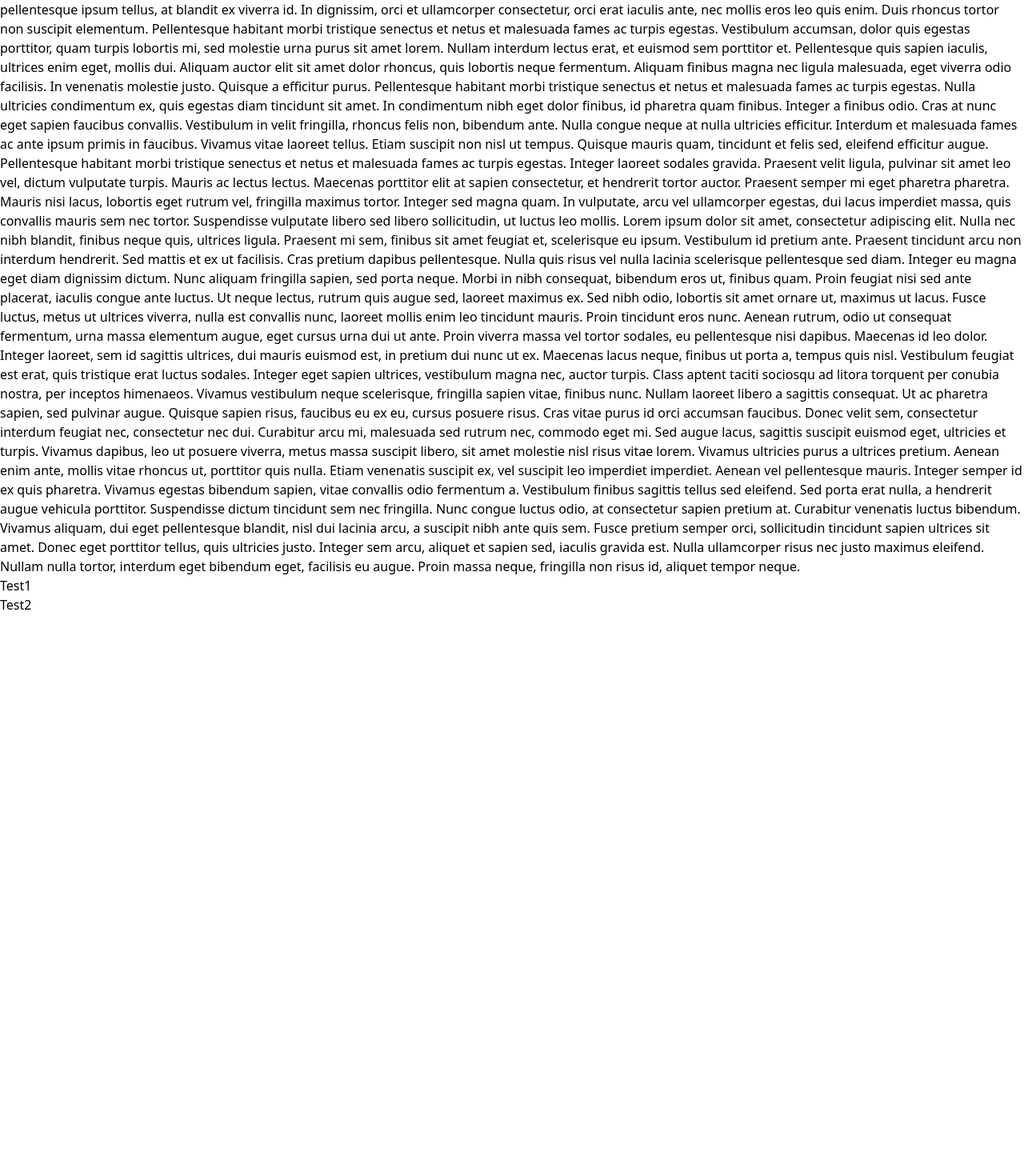
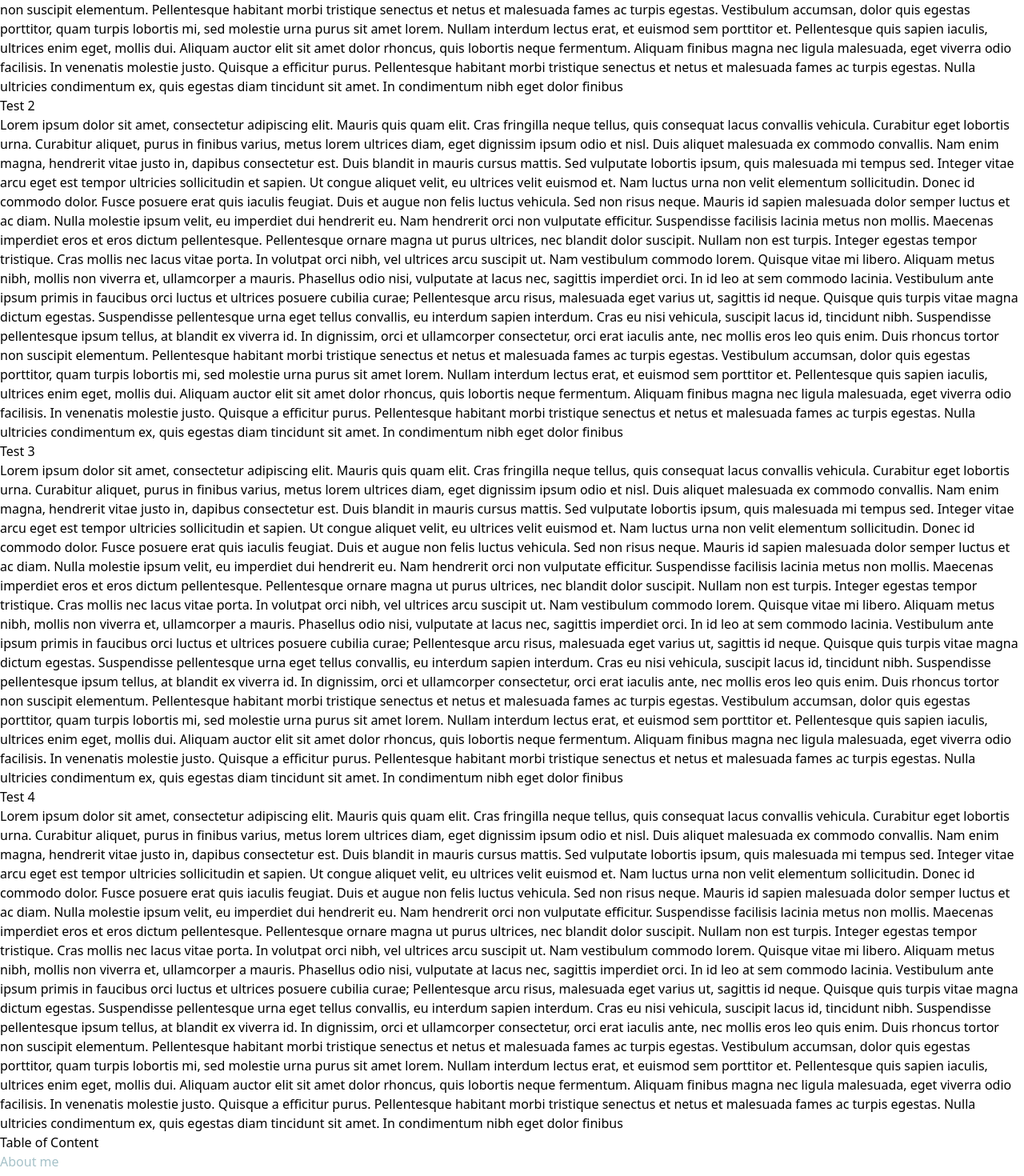
Before and after one commit to gordonlin-dev/personal-website, a Next.js app in the folder src/: page / in a window 1280 px wide. Shown: the part 360-1830 px from the top of the page at 80% size. Before the commit the page ends 1128 px from the top, so only its background shows below. Built offline with nearby package versions, Linux system fonts and the light colour scheme; what @material-tailwind/react would draw is missing.

Commit message:
implemented table of content

```diff
--- a/src/components/personal_website/TableOfContent.js
+++ b/src/components/personal_website/TableOfContent.js
@@ -1,12 +1,56 @@
+import {useEffect, useRef} from "react";
+
 export default function TableOfContent(){
+    useEffect(() => {
+        const tableOfContentLinks = document.getElementById("table-of-content").children
+        const observer = new IntersectionObserver(entries => {
+            entries.forEach(entry =>{
+                if(entry.isIntersecting){
+                    const currentId = entry.target.id
+                    for (let i = 0; i < tableOfContentLinks.length; i++){
+                        const id = tableOfContentLinks[i].id
+                        if(id == currentId){
+                            tableOfContentLinks[i].children[0].style.color = "#A6C2C9";
+                        }else{
+                            tableOfContentLinks[i].children[0].style.color = "#FFFFFF";
+                        }
+                    }
+                }
+            })
+        }, {
+            rootMargin: "-10% 0px -60% 0px"
+        })
+        const headings = Array.from(document.querySelectorAll("h1"));
+        headings.forEach((element) => observer.observe(element))
+        return () => observer.disconnect()
+    })
+    function scroll(e, id){
+        e.preventDefault()
+        document.querySelector("#" + id).scrollIntoView(
+            {
+                behavior: "smooth",
+                block:"center",
+                inline: "center"
+            }
+        )
+    }
     return(
-        <nav className="text-color-text-body-white">
-            <ul>
-                <li>
-                    <a href="">Test1</a>
+        <nav>
+            <div className= "mb-6 text-color-text-body-white font-bold text-2xl">
+                Table of Content
+            </div>
+            <ul className="text-color-text-body-white text-2xl" id="table-of-content">
+                <li className= "mb-3" id="test1">
+                    <a href="#test1" onClick={(e) => scroll(e, "test1")}>About me</a>
                 </li>
-                <li>
-                    <a href="">Test2</a>
+                <li className= "mb-3" id="test2">
+                    <a href="#test2" onClick={(e) => scroll(e, "test2")}>Experience</a>
+                </li>
+                <li className= "mb-3" id="test3">
+                    <a href="#test3" onClick={(e) => scroll(e, "test3")}>Projects</a>
+                </li>
+                <li className= "mb-3" id="test4">
+                    <a href="#test4" onClick={(e) => scroll(e, "test4")}>Contact</a>
                 </li>
             </ul>
         </nav>
--- a/src/components/personal_website/mainLayout.js
+++ b/src/components/personal_website/mainLayout.js
@@ -14,7 +14,7 @@ export default function MainLayout({children}){
                         {children}
                     </div>
                     <div className="col-span-2">
-                        <div className="flex w-full align-center justify-center h-full fixed top-[30%] left-[43%]">
+                        <div className="flex w-full align-center justify-center h-full fixed top-[20%] left-[43%]">
                             <TableOfContent/>
                         </div>
                     </div>
--- a/src/pages/index.js
+++ b/src/pages/index.js
@@ -10,32 +10,55 @@ export default function Index() {
             <meta name="viewport" content="initial-scale=1.0, width=device-width" />
         </Head>
         <MainLayout>
-            <div className="text-color-text-header-dark-yellow">
-                hello
-            </div>
-            <div className="text-color-text-header-light-blue">
-                hello
-            </div>
-            <div className="text-color-text-body-white text-3xl">
-                Lorem ipsum dolor sit amet, consectetur adipiscing elit. Mauris quis quam elit. Cras fringilla neque tellus, quis consequat lacus convallis vehicula. Curabitur eget lobortis urna. Curabitur aliquet, purus in finibus varius, metus lorem ultrices diam, eget dignissim ipsum odio et nisl. Duis aliquet malesuada ex commodo convallis. Nam enim magna, hendrerit vitae justo in, dapibus consectetur est. Duis blandit in mauris cursus mattis. Sed vulputate lobortis ipsum, quis malesuada mi tempus sed. Integer vitae arcu eget est tempor ultricies sollicitudin et sapien. Ut congue aliquet velit, eu ultrices velit euismod et. Nam luctus urna non velit elementum sollicitudin. Donec id commodo dolor. Fusce posuere erat quis iaculis feugiat. Duis et augue non felis luctus vehicula. Sed non risus neque.
+            <div id="body">
+                <h1 id="test1" className="text-color-text-body-white text-3xl">Test 1</h1>
+                <div className="text-color-text-body-white text-3xl">
+                    Lorem ipsum dolor sit amet, consectetur adipiscing elit. Mauris quis quam elit. Cras fringilla neque tellus, quis consequat lacus convallis vehicula. Curabitur eget lobortis urna. Curabitur aliquet, purus in finibus varius, metus lorem ultrices diam, eget dignissim ipsum odio et nisl. Duis aliquet malesuada ex commodo convallis. Nam enim magna, hendrerit vitae justo in, dapibus consectetur est. Duis blandit in mauris cursus mattis. Sed vulputate lobortis ipsum, quis malesuada mi tempus sed. Integer vitae arcu eget est tempor ultricies sollicitudin et sapien. Ut congue aliquet velit, eu ultrices velit euismod et. Nam luctus urna non velit elementum sollicitudin. Donec id commodo dolor. Fusce posuere erat quis iaculis feugiat. Duis et augue non felis luctus vehicula. Sed non risus neque.
 
-                Mauris id sapien malesuada dolor semper luctus et ac diam. Nulla molestie ipsum velit, eu imperdiet dui hendrerit eu. Nam hendrerit orci non vulputate efficitur. Suspendisse facilisis lacinia metus non mollis. Maecenas imperdiet eros et eros dictum pellentesque. Pellentesque ornare magna ut purus ultrices, nec blandit dolor suscipit. Nullam non est turpis. Integer egestas tempor tristique. Cras mollis nec lacus vitae porta. In volutpat orci nibh, vel ultrices arcu suscipit ut. Nam vestibulum commodo lorem. Quisque vitae mi libero. Aliquam metus nibh, mollis non viverra et, ullamcorper a mauris. Phasellus odio nisi, vulputate at lacus nec, sagittis imperdiet orci. In id leo at sem commodo lacinia. Vestibulum ante ipsum primis in faucibus orci luctus et ultrices posuere cubilia curae;
+                    Mauris id sapien malesuada dolor semper luctus et ac diam. Nulla molestie ipsum velit, eu imperdiet dui hendrerit eu. Nam hendrerit orci non vulputate efficitur. Suspendisse facilisis lacinia metus non mollis. Maecenas imperdiet eros et eros dictum pellentesque. Pellentesque ornare magna ut purus ultrices, nec blandit dolor suscipit. Nullam non est turpis. Integer egestas tempor tristique. Cras mollis nec lacus vitae porta. In volutpat orci nibh, vel ultrices arcu suscipit ut. Nam vestibulum commodo lorem. Quisque vitae mi libero. Aliquam metus nibh, mollis non viverra et, ullamcorper a mauris. Phasellus odio nisi, vulputate at lacus nec, sagittis imperdiet orci. In id leo at sem commodo lacinia. Vestibulum ante ipsum primis in faucibus orci luctus et ultrices posuere cubilia curae;
 
-                Pellentesque arcu risus, malesuada eget varius ut, sagittis id neque. Quisque quis turpis vitae magna dictum egestas. Suspendisse pellentesque urna eget tellus convallis, eu interdum sapien interdum. Cras eu nisi vehicula, suscipit lacus id, tincidunt nibh. Suspendisse pellentesque ipsum tellus, at blandit ex viverra id. In dignissim, orci et ullamcorper consectetur, orci erat iaculis ante, nec mollis eros leo quis enim. Duis rhoncus tortor non suscipit elementum. Pellentesque habitant morbi tristique senectus et netus et malesuada fames ac turpis egestas. Vestibulum accumsan, dolor quis egestas porttitor, quam turpis lobortis mi, sed molestie urna purus sit amet lorem.
+                    Pellentesque arcu risus, malesuada eget varius ut, sagittis id neque. Quisque quis turpis vitae magna dictum egestas. Suspendisse pellentesque urna eget tellus convallis, eu interdum sapien interdum. Cras eu nisi vehicula, suscipit lacus id, tincidunt nibh. Suspendisse pellentesque ipsum tellus, at blandit ex viverra id. In dignissim, orci et ullamcorper consectetur, orci erat iaculis ante, nec mollis eros leo quis enim. Duis rhoncus tortor non suscipit elementum. Pellentesque habitant morbi tristique senectus et netus et malesuada fames ac turpis egestas. Vestibulum accumsan, dolor quis egestas porttitor, quam turpis lobortis mi, sed molestie urna purus sit amet lorem.
 
-                Nullam interdum lectus erat, et euismod sem porttitor et. Pellentesque quis sapien iaculis, ultrices enim eget, mollis dui. Aliquam auctor elit sit amet dolor rhoncus, quis lobortis neque fermentum. Aliquam finibus magna nec ligula malesuada, eget viverra odio facilisis. In venenatis molestie justo. Quisque a efficitur purus. Pellentesque habitant morbi tristique senectus et netus et malesuada fames ac turpis egestas. Nulla ultricies condimentum ex, quis egestas diam tincidunt sit amet.
+                    Nullam interdum lectus erat, et euismod sem porttitor et. Pellentesque quis sapien iaculis, ultrices enim eget, mollis dui. Aliquam auctor elit sit amet dolor rhoncus, quis lobortis neque fermentum. Aliquam finibus magna nec ligula malesuada, eget viverra odio facilisis. In venenatis molestie justo. Quisque a efficitur purus. Pellentesque habitant morbi tristique senectus et netus et malesuada fames ac turpis egestas. Nulla ultricies condimentum ex, quis egestas diam tincidunt sit amet.
 
-                In condimentum nibh eget dolor finibus, id pharetra quam finibus. Integer a finibus odio. Cras at nunc eget sapien faucibus convallis. Vestibulum in velit fringilla, rhoncus felis non, bibendum ante. Nulla congue neque at nulla ultricies efficitur. Interdum et malesuada fames ac ante ipsum primis in faucibus. Vivamus vitae laoreet tellus. Etiam suscipit non nisl ut tempus. Quisque mauris quam, tincidunt et felis sed, eleifend efficitur augue. Pellentesque habitant morbi tristique senectus et netus et malesuada fames ac turpis egestas. Integer laoreet sodales gravida. Praesent velit ligula, pulvinar sit amet leo vel, dictum vulputate turpis. Mauris ac lectus lectus. Maecenas porttitor elit at sapien consectetur, et hendrerit tortor auctor. Praesent semper mi eget pharetra pharetra. Mauris nisi lacus, lobortis eget rutrum vel, fringilla maximus tortor.
+                    In condimentum nibh eget dolor finibus
+                </div>
+                <h1 id="test2" className="text-color-text-body-white text-3xl">Test 2</h1>
+                <div className="text-color-text-body-white text-3xl">
+                    Lorem ipsum dolor sit amet, consectetur adipiscing elit. Mauris quis quam elit. Cras fringilla neque tellus, quis consequat lacus convallis vehicula. Curabitur eget lobortis urna. Curabitur aliquet, purus in finibus varius, metus lorem ultrices diam, eget dignissim ipsum odio et nisl. Duis aliquet malesuada ex commodo convallis. Nam enim magna, hendrerit vitae justo in, dapibus consectetur est. Duis blandit in mauris cursus mattis. Sed vulputate lobortis ipsum, quis malesuada mi tempus sed. Integer vitae arcu eget est tempor ultricies sollicitudin et sapien. Ut congue aliquet velit, eu ultrices velit euismod et. Nam luctus urna non velit elementum sollicitudin. Donec id commodo dolor. Fusce posuere erat quis iaculis feugiat. Duis et augue non felis luctus vehicula. Sed non risus neque.
 
-                Integer sed magna quam. In vulputate, arcu vel ullamcorper egestas, dui lacus imperdiet massa, quis convallis mauris sem nec tortor. Suspendisse vulputate libero sed libero sollicitudin, ut luctus leo mollis. Lorem ipsum dolor sit amet, consectetur adipiscing elit. Nulla nec nibh blandit, finibus neque quis, ultrices ligula. Praesent mi sem, finibus sit amet feugiat et, scelerisque eu ipsum. Vestibulum id pretium ante. Praesent tincidunt arcu non interdum hendrerit. Sed mattis et ex ut facilisis. Cras pretium dapibus pellentesque. Nulla quis risus vel nulla lacinia scelerisque pellentesque sed diam. Integer eu magna eget diam dignissim dictum.
+                    Mauris id sapien malesuada dolor semper luctus et ac diam. Nulla molestie ipsum velit, eu imperdiet dui hendrerit eu. Nam hendrerit orci non vulputate efficitur. Suspendisse facilisis lacinia metus non mollis. Maecenas imperdiet eros et eros dictum pellentesque. Pellentesque ornare magna ut purus ultrices, nec blandit dolor suscipit. Nullam non est turpis. Integer egestas tempor tristique. Cras mollis nec lacus vitae porta. In volutpat orci nibh, vel ultrices arcu suscipit ut. Nam vestibulum commodo lorem. Quisque vitae mi libero. Aliquam metus nibh, mollis non viverra et, ullamcorper a mauris. Phasellus odio nisi, vulputate at lacus nec, sagittis imperdiet orci. In id leo at sem commodo lacinia. Vestibulum ante ipsum primis in faucibus orci luctus et ultrices posuere cubilia curae;
 
-                Nunc aliquam fringilla sapien, sed porta neque. Morbi in nibh consequat, bibendum eros ut, finibus quam. Proin feugiat nisi sed ante placerat, iaculis congue ante luctus. Ut neque lectus, rutrum quis augue sed, laoreet maximus ex. Sed nibh odio, lobortis sit amet ornare ut, maximus ut lacus. Fusce luctus, metus ut ultrices viverra, nulla est convallis nunc, laoreet mollis enim leo tincidunt mauris. Proin tincidunt eros nunc. Aenean rutrum, odio ut consequat fermentum, urna massa elementum augue, eget cursus urna dui ut ante. Proin viverra massa vel tortor sodales, eu pellentesque nisi dapibus. Maecenas id leo dolor.
+                    Pellentesque arcu risus, malesuada eget varius ut, sagittis id neque. Quisque quis turpis vitae magna dictum egestas. Suspendisse pellentesque urna eget tellus convallis, eu interdum sapien interdum. Cras eu nisi vehicula, suscipit lacus id, tincidunt nibh. Suspendisse pellentesque ipsum tellus, at blandit ex viverra id. In dignissim, orci et ullamcorper consectetur, orci erat iaculis ante, nec mollis eros leo quis enim. Duis rhoncus tortor non suscipit elementum. Pellentesque habitant morbi tristique senectus et netus et malesuada fames ac turpis egestas. Vestibulum accumsan, dolor quis egestas porttitor, quam turpis lobortis mi, sed molestie urna purus sit amet lorem.
 
-                Integer laoreet, sem id sagittis ultrices, dui mauris euismod est, in pretium dui nunc ut ex. Maecenas lacus neque, finibus ut porta a, tempus quis nisl. Vestibulum feugiat est erat, quis tristique erat luctus sodales. Integer eget sapien ultrices, vestibulum magna nec, auctor turpis. Class aptent taciti sociosqu ad litora torquent per conubia nostra, per inceptos himenaeos. Vivamus vestibulum neque scelerisque, fringilla sapien vitae, finibus nunc. Nullam laoreet libero a sagittis consequat. Ut ac pharetra sapien, sed pulvinar augue. Quisque sapien risus, faucibus eu ex eu, cursus posuere risus. Cras vitae purus id orci accumsan faucibus. Donec velit sem, consectetur interdum feugiat nec, consectetur nec dui. Curabitur arcu mi, malesuada sed rutrum nec, commodo eget mi. Sed augue lacus, sagittis suscipit euismod eget, ultricies et turpis.
+                    Nullam interdum lectus erat, et euismod sem porttitor et. Pellentesque quis sapien iaculis, ultrices enim eget, mollis dui. Aliquam auctor elit sit amet dolor rhoncus, quis lobortis neque fermentum. Aliquam finibus magna nec ligula malesuada, eget viverra odio facilisis. In venenatis molestie justo. Quisque a efficitur purus. Pellentesque habitant morbi tristique senectus et netus et malesuada fames ac turpis egestas. Nulla ultricies condimentum ex, quis egestas diam tincidunt sit amet.
 
-                Vivamus dapibus, leo ut posuere viverra, metus massa suscipit libero, sit amet molestie nisl risus vitae lorem. Vivamus ultricies purus a ultrices pretium. Aenean enim ante, mollis vitae rhoncus ut, porttitor quis nulla. Etiam venenatis suscipit ex, vel suscipit leo imperdiet imperdiet. Aenean vel pellentesque mauris. Integer semper id ex quis pharetra. Vivamus egestas bibendum sapien, vitae convallis odio fermentum a. Vestibulum finibus sagittis tellus sed eleifend. Sed porta erat nulla, a hendrerit augue vehicula porttitor.
+                    In condimentum nibh eget dolor finibus
+                </div>
+                <h1 id="test3" className="text-color-text-body-white text-3xl">Test 3</h1>
+                <div className="text-color-text-body-white text-3xl">
+                    Lorem ipsum dolor sit amet, consectetur adipiscing elit. Mauris quis quam elit. Cras fringilla neque tellus, quis consequat lacus convallis vehicula. Curabitur eget lobortis urna. Curabitur aliquet, purus in finibus varius, metus lorem ultrices diam, eget dignissim ipsum odio et nisl. Duis aliquet malesuada ex commodo convallis. Nam enim magna, hendrerit vitae justo in, dapibus consectetur est. Duis blandit in mauris cursus mattis. Sed vulputate lobortis ipsum, quis malesuada mi tempus sed. Integer vitae arcu eget est tempor ultricies sollicitudin et sapien. Ut congue aliquet velit, eu ultrices velit euismod et. Nam luctus urna non velit elementum sollicitudin. Donec id commodo dolor. Fusce posuere erat quis iaculis feugiat. Duis et augue non felis luctus vehicula. Sed non risus neque.
 
-                Suspendisse dictum tincidunt sem nec fringilla. Nunc congue luctus odio, at consectetur sapien pretium at. Curabitur venenatis luctus bibendum. Vivamus aliquam, dui eget pellentesque blandit, nisl dui lacinia arcu, a suscipit nibh ante quis sem. Fusce pretium semper orci, sollicitudin tincidunt sapien ultrices sit amet. Donec eget porttitor tellus, quis ultricies justo. Integer sem arcu, aliquet et sapien sed, iaculis gravida est. Nulla ullamcorper risus nec justo maximus eleifend. Nullam nulla tortor, interdum eget bibendum eget, facilisis eu augue. Proin massa neque, fringilla non risus id, aliquet tempor neque.
+                    Mauris id sapien malesuada dolor semper luctus et ac diam. Nulla molestie ipsum velit, eu imperdiet dui hendrerit eu. Nam hendrerit orci non vulputate efficitur. Suspendisse facilisis lacinia metus non mollis. Maecenas imperdiet eros et eros dictum pellentesque. Pellentesque ornare magna ut purus ultrices, nec blandit dolor suscipit. Nullam non est turpis. Integer egestas tempor tristique. Cras mollis nec lacus vitae porta. In volutpat orci nibh, vel ultrices arcu suscipit ut. Nam vestibulum commodo lorem. Quisque vitae mi libero. Aliquam metus nibh, mollis non viverra et, ullamcorper a mauris. Phasellus odio nisi, vulputate at lacus nec, sagittis imperdiet orci. In id leo at sem commodo lacinia. Vestibulum ante ipsum primis in faucibus orci luctus et ultrices posuere cubilia curae;
+
+                    Pellentesque arcu risus, malesuada eget varius ut, sagittis id neque. Quisque quis turpis vitae magna dictum egestas. Suspendisse pellentesque urna eget tellus convallis, eu interdum sapien interdum. Cras eu nisi vehicula, suscipit lacus id, tincidunt nibh. Suspendisse pellentesque ipsum tellus, at blandit ex viverra id. In dignissim, orci et ullamcorper consectetur, orci erat iaculis ante, nec mollis eros leo quis enim. Duis rhoncus tortor non suscipit elementum. Pellentesque habitant morbi tristique senectus et netus et malesuada fames ac turpis egestas. Vestibulum accumsan, dolor quis egestas porttitor, quam turpis lobortis mi, sed molestie urna purus sit amet lorem.
+
+                    Nullam interdum lectus erat, et euismod sem porttitor et. Pellentesque quis sapien iaculis, ultrices enim eget, mollis dui. Aliquam auctor elit sit amet dolor rhoncus, quis lobortis neque fermentum. Aliquam finibus magna nec ligula malesuada, eget viverra odio facilisis. In venenatis molestie justo. Quisque a efficitur purus. Pellentesque habitant morbi tristique senectus et netus et malesuada fames ac turpis egestas. Nulla ultricies condimentum ex, quis egestas diam tincidunt sit amet.
+
+                    In condimentum nibh eget dolor finibus
+                </div>
+                <h1 id="test4" className="text-color-text-body-white text-3xl">Test 4</h1>
+                <div className="text-color-text-body-white text-3xl">
+                    Lorem ipsum dolor sit amet, consectetur adipiscing elit. Mauris quis quam elit. Cras fringilla neque tellus, quis consequat lacus convallis vehicula. Curabitur eget lobortis urna. Curabitur aliquet, purus in finibus varius, metus lorem ultrices diam, eget dignissim ipsum odio et nisl. Duis aliquet malesuada ex commodo convallis. Nam enim magna, hendrerit vitae justo in, dapibus consectetur est. Duis blandit in mauris cursus mattis. Sed vulputate lobortis ipsum, quis malesuada mi tempus sed. Integer vitae arcu eget est tempor ultricies sollicitudin et sapien. Ut congue aliquet velit, eu ultrices velit euismod et. Nam luctus urna non velit elementum sollicitudin. Donec id commodo dolor. Fusce posuere erat quis iaculis feugiat. Duis et augue non felis luctus vehicula. Sed non risus neque.
+
+                    Mauris id sapien malesuada dolor semper luctus et ac diam. Nulla molestie ipsum velit, eu imperdiet dui hendrerit eu. Nam hendrerit orci non vulputate efficitur. Suspendisse facilisis lacinia metus non mollis. Maecenas imperdiet eros et eros dictum pellentesque. Pellentesque ornare magna ut purus ultrices, nec blandit dolor suscipit. Nullam non est turpis. Integer egestas tempor tristique. Cras mollis nec lacus vitae porta. In volutpat orci nibh, vel ultrices arcu suscipit ut. Nam vestibulum commodo lorem. Quisque vitae mi libero. Aliquam metus nibh, mollis non viverra et, ullamcorper a mauris. Phasellus odio nisi, vulputate at lacus nec, sagittis imperdiet orci. In id leo at sem commodo lacinia. Vestibulum ante ipsum primis in faucibus orci luctus et ultrices posuere cubilia curae;
+
+                    Pellentesque arcu risus, malesuada eget varius ut, sagittis id neque. Quisque quis turpis vitae magna dictum egestas. Suspendisse pellentesque urna eget tellus convallis, eu interdum sapien interdum. Cras eu nisi vehicula, suscipit lacus id, tincidunt nibh. Suspendisse pellentesque ipsum tellus, at blandit ex viverra id. In dignissim, orci et ullamcorper consectetur, orci erat iaculis ante, nec mollis eros leo quis enim. Duis rhoncus tortor non suscipit elementum. Pellentesque habitant morbi tristique senectus et netus et malesuada fames ac turpis egestas. Vestibulum accumsan, dolor quis egestas porttitor, quam turpis lobortis mi, sed molestie urna purus sit amet lorem.
+
+                    Nullam interdum lectus erat, et euismod sem porttitor et. Pellentesque quis sapien iaculis, ultrices enim eget, mollis dui. Aliquam auctor elit sit amet dolor rhoncus, quis lobortis neque fermentum. Aliquam finibus magna nec ligula malesuada, eget viverra odio facilisis. In venenatis molestie justo. Quisque a efficitur purus. Pellentesque habitant morbi tristique senectus et netus et malesuada fames ac turpis egestas. Nulla ultricies condimentum ex, quis egestas diam tincidunt sit amet.
+
+                    In condimentum nibh eget dolor finibus
+                </div>
             </div>
         </MainLayout>
       </>
```
